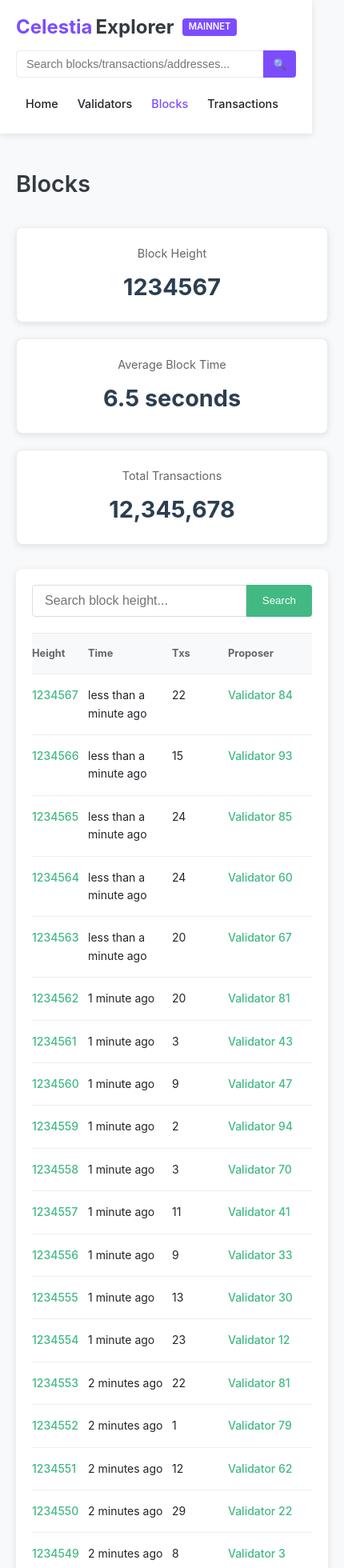
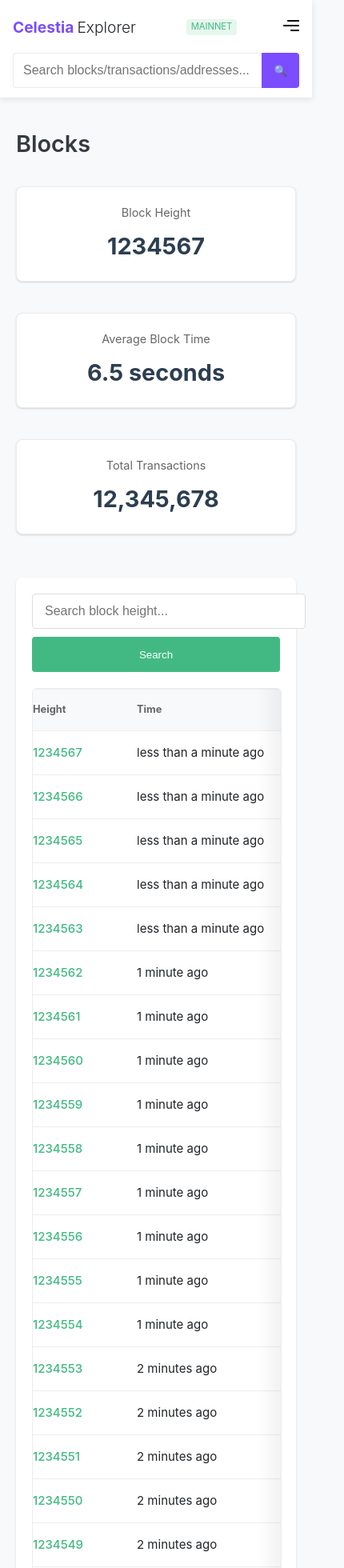
Before and after one commit to rainightRoot/walrus-data-explorer, a Vue app: page /blocks in a window 390 px wide. Shown: the top 1960 px of the page at 80% size, 430 px wide, since content can reach past the window. Built offline with nearby package versions, Linux system fonts and the light colour scheme.

Commit message:
适配手机

```diff
--- a/src/App.vue
+++ b/src/App.vue
@@ -8,15 +8,21 @@
             <span class="explorer-text">Explorer</span>
           </router-link>
           <div class="network-tag">mainnet</div>
+           <!-- Mobile menu toggle button -->
+          <button class="mobile-menu-toggle" :class="{ 'active': mobileMenuOpen }" @click="toggleMobileMenu">
+            <svg aria-hidden="true" fill="currentColor" focusable="false" height="20" role="presentation" viewBox="0 0 20 14" width="20" class="text-common"><path d="M5 1C5 0.447734 5.44773 0 6 0H19C19.5523 0 20 0.447734 20 1C20 1.55227 19.5523 2 19 2H6C5.44773 2 5 1.55223 5 1ZM19 6H1C0.447734 6 0 6.44777 0 7C0 7.55226 0.447734 8 1 8H19C19.5523 8 20 7.55226 20 7C20 6.44777 19.5523 6 19 6ZM19 12H10C9.44777 12 9 12.4477 9 13C9 13.5522 9.44777 14 10 14H19C19.5523 14 20 13.5522 20 13C20 12.4477 19.5523 12 19 12Z"></path></svg>
+          </button>
         </div>
 
-        <nav class="main-nav">
-          <router-link to="/" exact>Home</router-link>
-          <router-link to="/validators">Validators</router-link>
-          <router-link to="/blocks">Blocks</router-link>
-          <router-link to="/transactions">Transactions</router-link>
-          <router-link to="/governance">Governance</router-link>
-          <router-link to="/staking">Staking</router-link>
+
+
+        <nav class="main-nav" :class="{ 'mobile-open': mobileMenuOpen }">
+          <router-link to="/" exact @click="closeMobileMenu">Home</router-link>
+          <router-link to="/validators" @click="closeMobileMenu">Validators</router-link>
+          <router-link to="/blocks" @click="closeMobileMenu">Blocks</router-link>
+          <router-link to="/transactions" @click="closeMobileMenu">Transactions</router-link>
+          <router-link to="/governance" @click="closeMobileMenu">Governance</router-link>
+          <router-link to="/staking" @click="closeMobileMenu">Staking</router-link>
         </nav>
 
         <div class="search-section">
@@ -27,6 +33,9 @@
         </div>
       </div>
     </header>
+
+    <!-- Overlay for mobile menu -->
+    <div class="mobile-overlay" v-if="mobileMenuOpen" @click="closeMobileMenu"></div>
 
     <div class="main-content">
       <div class="container">
@@ -65,7 +74,8 @@
   name: 'App',
   data() {
     return {
-      searchQuery: ''
+      searchQuery: '',
+      mobileMenuOpen: false
     }
   },
   methods: {
@@ -87,6 +97,29 @@
       }
 
       this.searchQuery = ''
+      this.closeMobileMenu()
+    },
+    toggleMobileMenu() {
+      this.mobileMenuOpen = !this.mobileMenuOpen
+
+      // Prevent body scrolling when menu is open
+      if (this.mobileMenuOpen) {
+        document.body.style.overflow = 'hidden'
+      } else {
+        document.body.style.overflow = ''
+      }
+    },
+    closeMobileMenu() {
+      if (this.mobileMenuOpen) {
+        this.mobileMenuOpen = false
+        document.body.style.overflow = ''
+      }
+    }
+  },
+  // Close menu when route changes
+  watch: {
+    '$route'() {
+      this.closeMobileMenu()
     }
   }
 }
@@ -108,7 +141,7 @@
 .header-container {
   display: flex;
   align-items: center;
-  justify-content: space-between;
+  flex-wrap: wrap;
   max-width: 1200px;
   margin: 0 auto;
   padding: 15px 20px;
@@ -122,28 +155,30 @@
 .logo {
   display: flex;
   align-items: center;
-  font-size: 1.5rem;
-  font-weight: 700;
   text-decoration: none;
+  margin-right: 15px;
 }
 
 .logo-text {
+  font-size: 1.3rem;
+  font-weight: 700;
   color: var(--primary-color);
 }
 
 .explorer-text {
-  color: var(--secondary-color);
+  font-size: 1.3rem;
+  font-weight: 300;
+  color: var(--text-color);
   margin-left: 4px;
 }
 
 .network-tag {
-  margin-left: 10px;
+  display: inline-block;
   padding: 2px 8px;
-  background-color: var(--primary-color);
-  color: white;
+  background-color: #e6f7ee;
+  color: #42b983;
   border-radius: 4px;
-  font-size: 0.7rem;
-  font-weight: 600;
+  font-size: 0.8rem;
   text-transform: uppercase;
 }
 
@@ -164,17 +199,16 @@
 .main-nav a:after {
   content: '';
   position: absolute;
+  left: 0;
+  bottom: 0;
   width: 0;
   height: 2px;
-  bottom: 0;
-  left: 0;
   background-color: var(--primary-color);
-  transition: width 0.2s;
+  transition: width 0.3s;
 }
 
-.main-nav a:hover,
-.main-nav a.router-link-active {
-  color: var(--primary-color);
+.main-nav a:hover:after {
+  width: 100%;
 }
 
 .main-nav a.router-link-active:after {
@@ -184,6 +218,7 @@
 .search-section {
   display: flex;
   max-width: 300px;
+  margin-left: auto;
 }
 
 .search-section input {
@@ -205,6 +240,142 @@
 
 .search-btn:hover {
   background: var(--primary-dark);
+}
+
+/* Mobile menu toggle button */
+.mobile-menu-toggle {
+  display: none;
+  background: none;
+  border: none;
+  cursor: pointer;
+  padding: 10px;
+  flex-direction: column;
+  justify-content: space-between;
+  width: 30px;
+  height: 24px;
+}
+
+.mobile-menu-toggle .bar {
+  width: 100%;
+  height: 3px;
+  background-color: var(--text-color);
+  border-radius: 2px;
+  transition: all 0.3s;
+}
+
+/* Mobile overlay */
+.mobile-overlay {
+  display: none;
+  position: fixed;
+  top: 0;
+  left: 0;
+  right: 0;
+  bottom: 0;
+  background-color: rgba(0, 0, 0, 0.5);
+  z-index: 90;
+}
+
+/* 响应式设计 - Mobile Menu */
+@media (max-width: 768px) {
+  .header-container {
+    flex-direction: column;
+    align-items: stretch;
+    padding: 12px 16px;
+  }
+
+  .logo-section {
+    display: flex;
+    justify-content: space-between;
+    align-items: center;
+    margin-bottom: 0;
+  }
+
+  .mobile-menu-toggle {
+    display: flex;
+    z-index: 101;
+  }
+
+  .mobile-overlay {
+    display: block;
+  }
+
+  .main-nav {
+    display: none;
+    flex-direction: column;
+    width: 100%;
+    margin-top: 15px;
+    border-top: 1px solid var(--border-color);
+    padding-top: 10px;
+  }
+
+  .main-nav.mobile-open {
+    display: flex;
+  }
+
+  .main-nav a {
+    padding: 12px 0;
+    margin: 0;
+    border-bottom: 1px solid var(--border-color);
+  }
+
+  .search-section {
+    max-width: none;
+    width: 100%;
+    margin-top: 15px;
+  }
+
+  /* Animation for hamburger to X */
+  .mobile-menu-toggle.active .bar:nth-child(1) {
+    transform: translateY(8px) rotate(45deg);
+  }
+
+  .mobile-menu-toggle.active .bar:nth-child(2) {
+    opacity: 0;
+  }
+
+  .mobile-menu-toggle.active .bar:nth-child(3) {
+    transform: translateY(-8px) rotate(-45deg);
+  }
+
+  .logo-text {
+    font-size: 1.2rem;
+  }
+
+  .explorer-text {
+    font-size: 1.2rem;
+  }
+
+  .network-tag {
+    font-size: 0.7rem;
+    padding: 1px 6px;
+  }
+
+  .main-nav {
+    padding-top: 5px;
+  }
+
+  .main-nav a {
+    padding: 15px 0;
+    font-size: 1.1rem;
+  }
+
+  .search-section {
+    display: flex;
+    margin-top: 10px;
+  }
+
+  .search-section input {
+    flex: 1;
+    min-width: 0;
+    padding: 12px;
+    font-size: 16px; /* Prevent iOS zoom on focus */
+    border-radius: 4px 0 0 4px;
+  }
+
+  .search-btn {
+    border-radius: 0 4px 4px 0;
+    padding: 0 15px;
+  }
 }
 
 /* 主内容区 */
@@ -265,34 +436,4 @@
   padding-top: 20px;
   border-top: 1px solid #495057;
 }
-
-/* 响应式设计 */
-@media (max-width: 768px) {
-  .header-container {
-    flex-direction: column;
-    align-items: stretch;
-  }
-
-  .logo-section {
-    margin-bottom: 10px;
-  }
-
-  .main-nav {
-    order: 3;
-    margin-top: 15px;
-    overflow-x: auto;
-    justify-content: flex-start;
-    padding-bottom: 5px;
-  }
-
-  .main-nav a {
-    font-size: 0.9rem;
-    white-space: nowrap;
-  }
-
-  .search-section {
-    max-width: none;
-    width: 100%;
-  }
-}
 </style>
--- /dev/null
+++ b/src/assets/responsive-tables.css
@@ -0,0 +1,51 @@
+/* Responsive table styles */
+.responsive-table {
+  width: 100%;
+  overflow-x: auto;
+  -webkit-overflow-scrolling: touch;
+}
+
+/* Add this class to all tables that need horizontal scrolling on mobile */
+.table-container {
+  width: 100%;
+  overflow-x: auto;
+  -webkit-overflow-scrolling: touch;
+  margin-bottom: 1rem;
+}
+
+/* Enhance mobile table appearance */
+@media (max-width: 768px) {
+  .table-header, .table-row, .block-row, .transaction-row, .validator-row {
+    min-width: 650px;
+  }
+
+  /* Make scrollable area more obvious */
+  .table-container {
+    position: relative;
+  }
+
+  .table-container::after {
+    content: "";
+    position: absolute;
+    top: 0;
+    right: 0;
+    bottom: 0;
+    width: 30px;
+    background: linear-gradient(to right, rgba(255,255,255,0), rgba(0,0,0,0.05));
+    pointer-events: none;
+  }
+
+  /* Improve touch scrolling */
+  .table-container::-webkit-scrollbar {
+    height: 6px;
+  }
+
+  .table-container::-webkit-scrollbar-thumb {
+    background-color: rgba(0, 0, 0, 0.2);
+    border-radius: 3px;
+  }
+
+  .table-container::-webkit-scrollbar-track {
+    background-color: rgba(0, 0, 0, 0.05);
+  }
+}
--- a/src/assets/styles/global.css
+++ b/src/assets/styles/global.css
@@ -43,7 +43,7 @@
 }
 
 .container {
-  width: 100%;
+  width: calc(100% - 40px) ;
   max-width: 1200px;
   margin: 0 auto;
   padding: 20px;
@@ -63,6 +63,10 @@
 h2 {
   font-size: 1.5rem;
   margin-bottom: 1rem;
+}
+
+h3 {
+  font-size: 1.2rem;
 }
 
 a {
@@ -372,6 +376,41 @@
   .table-row, .table-header {
     font-size: 0.8rem;
   }
+
+  h1 {
+    font-size: 1.8rem;
+    margin-bottom: 1rem;
+  }
+
+  h2 {
+    font-size: 1.5rem;
+  }
+
+  h3 {
+    font-size: 1.2rem;
+  }
+
+  body {
+    font-size: 15px;
+  }
+
+  /* Increase spacing between page sections */
+  .stat-card, .blocks-container, .transactions-container, .validators-container {
+    margin-bottom: 1.5rem;
+    padding: 15px;
+  }
+
+  /* Better spacing for content */
+  .main-content {
+    padding: 15px 0;
+  }
+
+  /* Larger touch targets */
+  button,
+  .router-link-active,
+  .search-btn {
+    min-height: 44px; /* Apple's recommended minimum touch target size */
+  }
 }
 
 /* 图表颜色 */
--- a/src/main.js
+++ b/src/main.js
@@ -3,6 +3,7 @@
 import router from './router'
 import store from './store'
 import './assets/styles/global.css'
+import './assets/responsive-tables.css'
 import * as formatters from './utils/formatters'
 
 // 注册全局方法
--- a/src/views/Blocks.vue
+++ b/src/views/Blocks.vue
@@ -28,6 +28,7 @@
         <button @click="searchBlock">Search</button>
       </div>
 
+      <div class="table-container">
         <div class="blocks-table">
           <div class="table-header">
             <div class="col-height">Height</div>
@@ -57,6 +58,7 @@
               </div>
             </div>
           </template>
+        </div>
       </div>
 
       <div class="pagination">
@@ -268,6 +270,42 @@
 @media (max-width: 768px) {
   .stats-cards {
     grid-template-columns: 1fr;
+    gap: 15px;
+  }
+
+  .search-bar {
+    flex-direction: column;
+    gap: 10px;
+  }
+
+  .search-bar input {
+    width: 100%;
+    padding: 12px 15px;
+    font-size: 16px;
+    border-radius: 4px;
+  }
+
+  .search-bar button {
+    width: 100%;
+    padding: 12px 15px;
+    border-radius: 4px;
+  }
+
+  .pagination {
+    flex-wrap: wrap;
+    justify-content: center;
+    gap: 15px;
+  }
+
+  .pagination button {
+    min-width: 100px;
+    padding: 12px 15px;
+    font-size: 1rem;
+  }
+
+  /* Soft shadow for cards */
+  .blocks-container, .stat-card {
+    box-shadow: 0 1px 3px rgba(0,0,0,0.1), 0 1px 2px rgba(0,0,0,0.06);
   }
 }
 </style>
--- a/src/views/Transactions.vue
+++ b/src/views/Transactions.vue
@@ -28,6 +28,7 @@
         <button @click="searchTransaction">Search</button>
       </div>
 
+      <div class="table-container">
         <div class="transactions-table">
           <div class="table-header">
             <div class="col-hash">Tx Hash</div>
@@ -57,6 +58,7 @@
               <div class="col-fee">{{ tx.fee }} TIA</div>
             </div>
           </template>
+        </div>
       </div>
 
       <div class="pagination">
@@ -271,6 +273,39 @@
 @media (max-width: 768px) {
   .stats-cards {
     grid-template-columns: 1fr;
+    gap: 15px;
+  }
+
+  .search-bar {
+    flex-direction: column;
+    gap: 10px;
+  }
+
+  .search-bar input {
+    width: 100%;
+    padding: 12px 15px;
+    font-size: 16px;
+    border-radius: 4px;
+  }
+
+  .search-bar button {
+    width: 100%;
+    padding: 12px 15px;
+    border-radius: 4px;
+  }
+
+  .tx-type {
+    padding: 4px 8px;
+    font-size: 0.8rem;
+  }
+
+  .pagination {
+    padding-top: 15px;
+  }
+
+  /* Soft shadow for cards */
+  .transactions-container, .stat-card {
+    box-shadow: 0 1px 3px rgba(0,0,0,0.1), 0 1px 2px rgba(0,0,0,0.06);
   }
 }
 </style>
--- a/src/views/Validators.vue
+++ b/src/views/Validators.vue
@@ -34,6 +34,7 @@
         </div>
       </div>
 
+      <div class="table-container">
         <div class="validators-table">
           <div class="table-header">
             <div class="col-rank">#</div>
@@ -70,6 +71,7 @@
               <div class="col-delegators">{{ validator.delegators }}</div>
             </div>
           </template>
+        </div>
       </div>
     </div>
   </div>
@@ -221,6 +223,12 @@
   background: #42b983;
   color: white;
 }
+.table-container {
+  width: 100%;
+  overflow-x: auto;
+  -webkit-overflow-scrolling: touch;
+  margin-bottom: 1rem;
+}
 .validators-table {
   width: 100%;
   border-top: 1px solid #eee;
@@ -240,7 +248,7 @@
 .validator-row:hover {
   background: #f9f9f9;
 }
-.col-rank { width: 5%; }
+.col-rank { width: 5%; padding-left: 10px;}
 .col-name { width: 30%; }
 .col-status { width: 15%; }
 .col-voting-power { width: 20%; }
@@ -279,12 +287,42 @@
 @media (max-width: 768px) {
   .stats-cards {
     grid-template-columns: 1fr;
+    gap: 15px;
   }
+
   .filters {
     flex-direction: column;
+    gap: 15px;
   }
+
+  .search-bar {
+    width: 100%;
+  }
+
   .search-bar input {
     width: 100%;
+    padding: 12px 15px;
+    font-size: 16px; /* Prevents zoom on iOS */
+  }
+
+  .status-filter {
+    display: flex;
+    flex-wrap: wrap;
+    gap: 8px;
+    width: 100%;
+  }
+
+  .status-filter button {
+    flex: 1;
+    min-width: 80px;
+    text-align: center;
+    padding: 12px 8px;
+    margin-right: 0;
+  }
+
+  /* Add a subtle shadow to help separate elements */
+  .validators-container, .stat-card {
+    box-shadow: 0 1px 3px rgba(0,0,0,0.1), 0 1px 2px rgba(0,0,0,0.06);
   }
 }
 </style>
```
Lines whose indentation alone changed are shown as unchanged.
